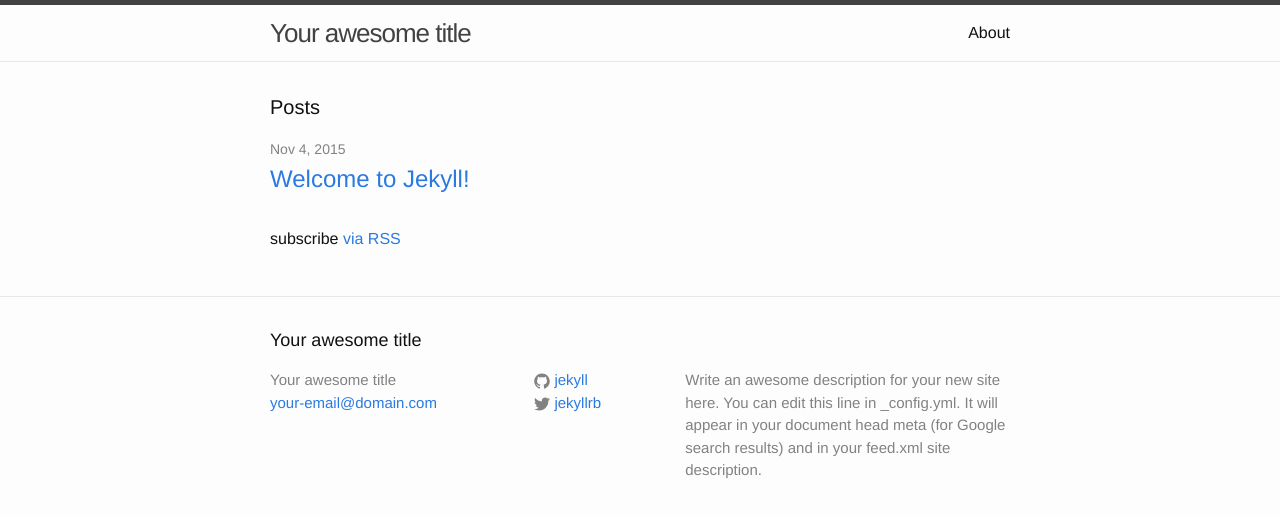
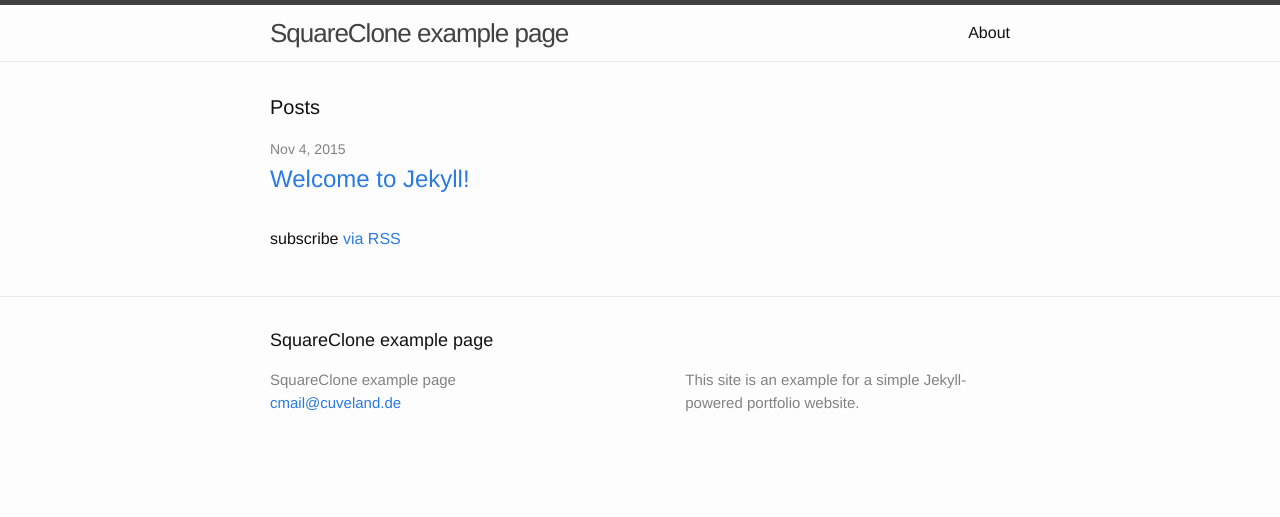
Before and after one commit to cuveland/squareclone, a Jekyll site: the page built from index2.html, in a window 1280 px wide. Shown: the top 517 px of the page. Built offline with Jekyll 4.4.1, drawn with Linux system fonts in a browser that asks for light colours.

Commit message:
Configure jekyll.

```diff
--- a/_config.yml
+++ b/_config.yml
@@ -1,14 +1,13 @@
 # Site settings
-title: Your awesome title
-email: your-email@domain.com
-description: > # this means to ignore newlines until "baseurl:"
-  Write an awesome description for your new site here. You can edit this
-  line in _config.yml. It will appear in your document head meta (for
-  Google search results) and in your feed.xml site description.
-baseurl: "" # the subpath of your site, e.g. /blog/
-url: "http://yourdomain.com" # the base hostname & protocol for your site
-twitter_username: jekyllrb
-github_username:  jekyll
+title: SquareClone example page
+email: cmail@cuveland.de
+description: >
+  This site is an example for a simple Jekyll-powered portfolio website.
+baseurl: "/squaregen/"
+url: "http://cuveland.de"
 
 # Build settings
 markdown: kramdown
+highlighter: pygments
+safe: true
+lsi: false
```
